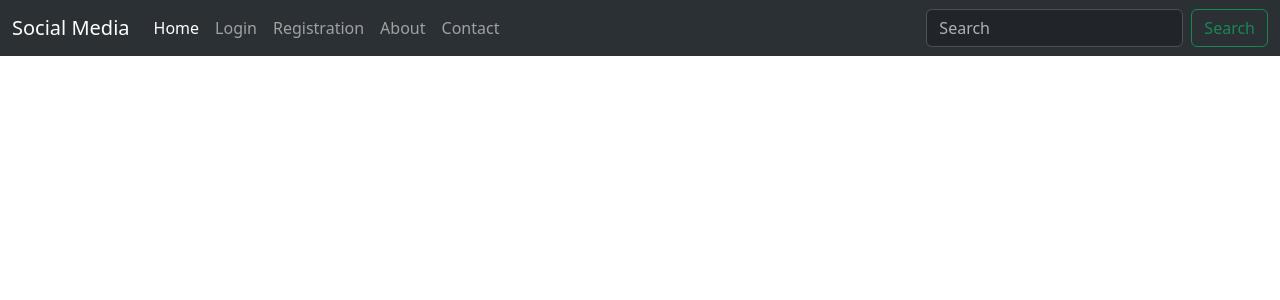
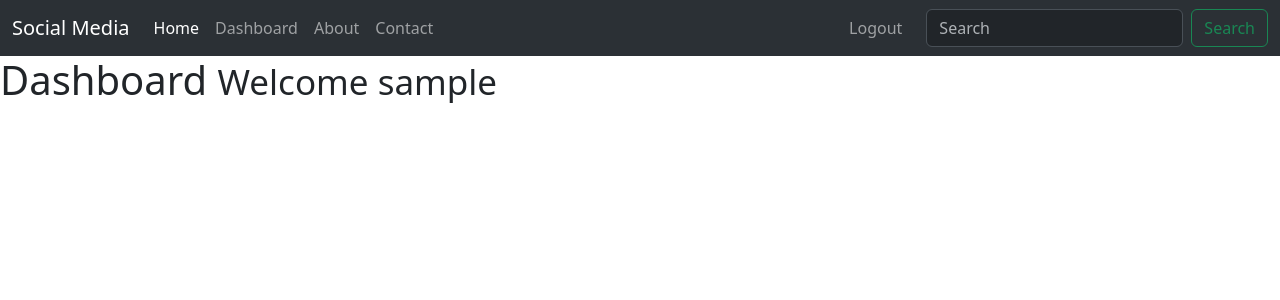
Before and after one commit to SebastianSloma/Social-Media-Flask, a Flask app: page /dash in a window 1280 px wide. Shown: the top 300 px of the page. Run offline with Flask 2, Linux system fonts and the light colour scheme; the visitor is signed in with stand-in values (Sample User, id 1); some libraries are stand-ins or nearby versions.

Commit message:
ceate session login, logout

```diff
--- a/app.py
+++ b/app.py
@@ -7,7 +7,6 @@ from passlib.hash import sha256_crypt
 
 
 app = Flask(__name__)
-
 app.config['SECRET_KEY'] = 'VeryWiredK3y!'
 
 app.config['MYSQL_HOST'] = 'localhost'
@@ -27,10 +26,6 @@ def index():
 
 
 
-@app.route('/dash')
-def dash():
-    return render_template('dash.html')
-
 @app.route('/about')
 def about():
     return render_template('about.html')
@@ -41,6 +36,7 @@ def contact():
     return render_template('contact.html')
 
 
+# Register Form Class
 class RegisterForm(Form):
     name = StringField('Name', [validators.Length(min=1, max=50)])
     username = StringField('Username', [validators.Length(min=4, max=25)])
@@ -52,6 +48,7 @@ class RegisterForm(Form):
     confirm = PasswordField('Confirm Password')
 
 
+# User register
 @app.route('/registration', methods=['GET', 'POST'])
 def registration():
     form = RegisterForm(request.form)
@@ -72,6 +69,7 @@ def registration():
 
     return render_template('registration.html', form=form)
 
+# User login
 
 @app.route('/login', methods=['GET', 'POST'])
 def login():
@@ -81,7 +79,8 @@ def login():
 
         cur = mysql.connection.cursor()
 
-        result = cur.execute("SELECT * FROM users WHERE username = %s", [username])
+        result = cur.execute(
+            "SELECT * FROM users WHERE username = %s", [username])
 
         if result > 0:
             data = cur.fetchone()
@@ -92,7 +91,7 @@ def login():
                 session['username'] = username
 
                 flash('You are now logged in', 'success')
-                return redirect(url_for('index'))
+                return redirect(url_for('dash'))
             else:
                 error = 'Invalid login'
                 return render_template('login.html', error=error)
@@ -105,5 +104,18 @@ def login():
 
 
 
+# Logout
+@app.route('/logout')
+def logout():
+    session.clear()
+    flash('You are now logged out', 'success')
+    return redirect(url_for('login'))
+
+# Dashboard
+@app.route('/dash')
+def dash():
+    return render_template('dash.html')
+
+
 if __name__ == '__main__':
     app.run(debug=True)
--- a/templates/base.html
+++ b/templates/base.html
@@ -22,6 +22,7 @@
 	</head>
 	<body>
 		{% include "menu.html" %}
+		{% include 'macros.html' %}
 
         {% block content %} {% endblock %}
 		<script
--- a/templates/dash.html
+++ b/templates/dash.html
@@ -5,6 +5,6 @@
 
 
 {% block content %}
-
+<h1>Dashboard <small> Welcome {{session.username}} </small></h1>
 
 {% endblock %}
--- a/templates/login.html
+++ b/templates/login.html
@@ -22,7 +22,7 @@
             <input type="password" name="password" class="form-control" value={{request.form.password}}>
           </div>
           <br>
-          <button type="submit" class="btn btn-primary">Submit</button>
+          <button type="submit" class="btn btn-primary">Login</button>
         </form>
       </div>
       <div class="col">
--- a/templates/menu.html
+++ b/templates/menu.html
@@ -9,12 +9,11 @@
           <li class="nav-item">
             <a class="nav-link active" aria-current="page" href="{{ url_for('index') }}">Home</a>
           </li>
+          {% if session.logged_in %}
           <li class="nav-item">
-            <a class="nav-link" href="{{ url_for('login') }}">Login</a>
+            <a class="nav-link" href="{{ url_for('dash') }}">Dashboard</a>
           </li>
-          <li class="nav-item">
-            <a class="nav-link" href="{{ url_for('registration') }}">Registration</a>
-          </li>
+          {% endif %}
           <li class="nav-item">
             <a class="nav-link" href="{{ url_for('about') }}">About</a>
           </li>
@@ -23,6 +22,22 @@
           </li>
 
         </ul>
+        <ul class="navbar-nav navbar-right me-3 mb-2 mb-lg-0">
+          {% if session.logged_in %}
+          <li class="nav-item">
+            <a class="nav-link" href="{{ url_for('logout') }}">Logout</a>
+          </li>
+          {% else %}
+          <li class="nav-item">
+            <a class="nav-link" href="{{ url_for('registration') }}">Registration</a>
+          </li>
+          <li class="nav-item">
+            <a class="nav-link" href="{{ url_for('login') }}">Login</a>
+          </li>
+          {% endif %}
+        </ul>
+
+
         <form class="d-flex" role="search">
           <input class="form-control me-2 bg-dark" type="search" placeholder="Search" aria-label="Search">
           <button class="btn btn-outline-success" type="submit">Search</button>
```
